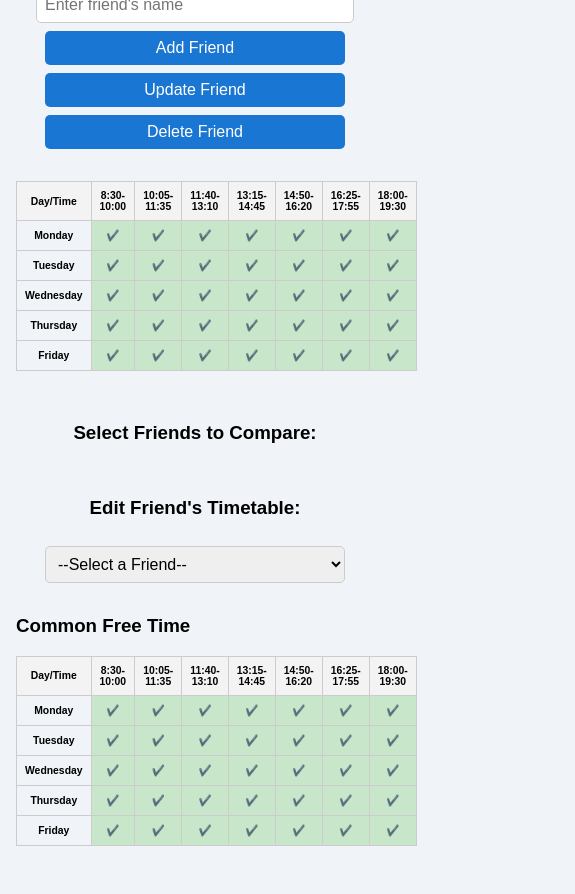
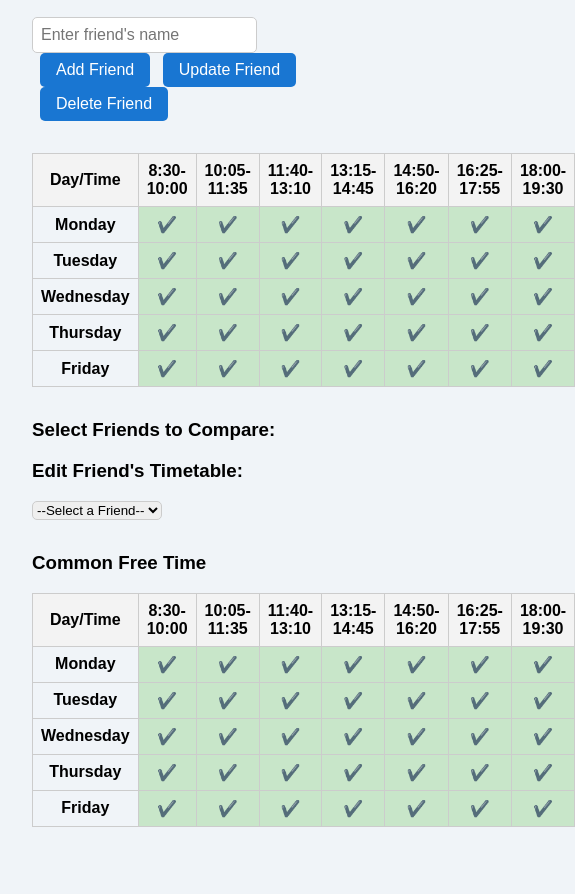
Before and after one commit to harshJS2005/TIMETABLE-MATCHER, a plain HTML site: page index.html in a window 390 px wide. Shown: the part 105-999 px from the top of the page, 575 px wide, since content can reach past the window. Drawn offline with Linux system fonts and the light colour scheme.

Commit message:
Update index.html

```diff
--- a/index.html
+++ b/index.html
@@ -10,43 +10,51 @@
       margin: 0;
       padding: 2rem;
       background-color: #f0f4f8;
-  box-sizing: border-box;
     }
-
     h1 {
       text-align: center;
       margin-bottom: 2rem;
-  font-size: 2rem;
     }
-
     table {
       border-collapse: collapse;
       width: 100%;
       margin-bottom: 2rem;
-  overflow-x: auto;
     }
-
     th, td {
       border: 1px solid #ccc;
       padding: 8px;
       text-align: center;
-  font-size: 0.9rem;
     }
-
     th {
       background-color: #f3f3f3;
     }
-
     td.free {
       background-color: #c8e6c9;
     }
-
     td.busy {
       background-color: #ffcdd2;
     }
-
     td.editable {
       cursor: pointer;
+    }
+    .controls, .friend-list {
+      margin-bottom: 2rem;
+    }
+    .friend-list label {
+      margin-right: 1rem;
+    }
+    input[type="text"] {
+      padding: 0.5rem;
+      font-size: 1rem;
+    }
+    button {
+      padding: 0.5rem 1rem;
+      font-size: 1rem;
+      cursor: pointer;
+      margin-left: 0.5rem;
+    }
+    /* Smooth transitions for editable cells */
+td.editable {
   transition: background-color 0.3s ease, transform 0.2s ease;
 }
 
@@ -55,21 +63,25 @@ td.editable:hover {
   box-shadow: 0 0 5px rgba(0,0,0,0.1);
 }
 
-.controls, .friend-list {
-  margin-bottom: 2rem;
-  display: flex;
-  flex-wrap: wrap;
-  gap: 0.5rem;
-  justify-content: center;
+/* Button hover effect */
+button {
+  transition: background-color 0.3s ease, transform 0.2s ease;
+  background-color: #1976d2;
+  color: white;
+  border: none;
+  border-radius: 5px;
 }
 
+button:hover {
+  background-color: #1565c0;
+  transform: scale(1.05);
+}
+
+/* Input and select styles */
 input[type="text"], select {
-  padding: 0.5rem;
-  font-size: 1rem;
   border: 1px solid #ccc;
   border-radius: 5px;
   transition: border-color 0.3s ease, box-shadow 0.3s ease;
-  min-width: 200px;
 }
 
 input[type="text"]:focus, select:focus {
@@ -77,32 +89,7 @@ input[type="text"]:focus, select:focus {
   box-shadow: 0 0 5px rgba(25, 118, 210, 0.4);
 }
 
-button {
-  padding: 0.5rem 1rem;
-  font-size: 1rem;
-  cursor: pointer;
-  background-color: #1976d2;
-  color: white;
-  border: none;
-  border-radius: 5px;
-  transition: background-color 0.3s ease, transform 0.2s ease;
-}
-
-button:hover {
-  background-color: #1565c0;
-  transform: scale(1.05);
-}
-
-.friend-list label {
-  display: inline-block;
-  margin: 0.5rem 1rem 0.5rem 0;
-  transition: transform 0.2s ease;
-}
-
-.friend-list label:hover {
-  transform: scale(1.05);
-}
-
+/* Fade-in animation for tables */
 @keyframes fadeInUp {
   from {
     opacity: 0;
@@ -114,45 +101,25 @@ button:hover {
   }
 }
 
-table, #scheduleEditor, #commonFreeTable {
+table {
+  animation: fadeInUp 0.6s ease forwards;
+}
+
+/* Section transition */
+#scheduleEditor, #commonFreeTable {
   animation: fadeInUp 0.6s ease forwards;
   animation-delay: 0.2s;
 }
 
-/* Responsive tweaks */
-@media (max-width: 768px) {
-  body {
-    padding: 1rem;
+/* Checkbox label hover */
+.friend-list label {
+  display: inline-block;
+  margin: 0.5rem 1rem 0.5rem 0;
+  transition: transform 0.2s ease;
 }
 
-  h1 {
-    font-size: 1.5rem;
-  }
-
-  table, th, td {
-    font-size: 0.75rem;
-  }
-
-  .controls, .friend-list {
-    flex-direction: column;
-    align-items: center;
-  }
-
-  input[type="text"], select, button {
-    width: 100%;
-    max-width: 300px;
-  }
-
-  .friend-list label {
-    width: 100%;
-    text-align: left;
-  }
-}
-
-@media (max-width: 480px) {
-  table, th, td {
-    font-size: 0.65rem;
-  }
+.friend-list label:hover {
+  transform: scale(1.05);
 }
 
   </style>
```
Lines whose indentation alone changed are shown as unchanged.
